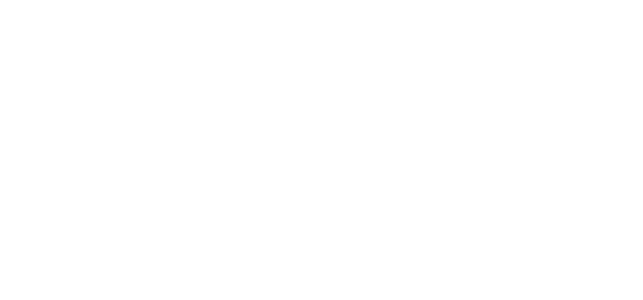
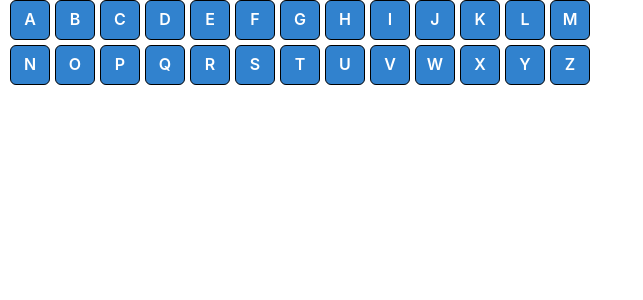
Before and after one commit to klekwedge/guess-the-word, a React (Vite) app: page / in a window 1280 px wide. Shown: the top 300 px of the page, without its empty margins (0-643 px from the left). Built offline with nearby package versions, Linux system fonts and the light colour scheme.

Commit message:
feat: add LetterList and Letter

```diff
--- a/package.json
+++ b/package.json
@@ -12,10 +12,12 @@
     "@chakra-ui/react": "^2.4.1",
     "@emotion/react": "^11.10.5",
     "@emotion/styled": "^11.10.5",
+    "@types/uuid": "^8.3.4",
     "framer-motion": "^7.6.7",
     "react": "^18.2.0",
     "react-dom": "^18.2.0",
-    "sass": "^1.56.1"
+    "sass": "^1.56.1",
+    "uuid": "^9.0.0"
   },
   "devDependencies": {
     "@types/react": "^18.0.24",
--- a/src/components/App/App.tsx
+++ b/src/components/App/App.tsx
@@ -1,8 +1,12 @@
-import { useState } from "react";
+import LetterList from "../LetterList/LetterList";
 import "./App.scss";
 
 function App() {
-  return <div className="App"></div>;
+  return (
+    <div className="App">
+      <LetterList />
+    </div>
+  );
 }
 
 export default App;
--- /dev/null
+++ b/src/components/Letter/Letter.tsx
@@ -0,0 +1,13 @@
+import { Button } from "@chakra-ui/react";
+
+interface LetterProps {
+  letter: string;
+}
+
+export default function Letter({ letter }: LetterProps) {
+  return (
+    <Button w="10px" colorScheme="blue" border="1px solid black">
+      {letter.toUpperCase()}
+    </Button>
+  );
+}
--- /dev/null
+++ b/src/components/LetterList/LetterList.tsx
@@ -0,0 +1,50 @@
+import { Box, Flex } from "@chakra-ui/react";
+import { v4 as uuidv4 } from "uuid";
+import Letter from "../Letter/Letter";
+
+const KEYS = [
+  "a",
+  "b",
+  "c",
+  "d",
+  "e",
+  "f",
+  "g",
+  "h",
+  "i",
+  "j",
+  "k",
+  "l",
+  "m",
+  "n",
+  "o",
+  "p",
+  "q",
+  "r",
+  "s",
+  "t",
+  "u",
+  "v",
+  "w",
+  "x",
+  "y",
+  "z",
+];
+
+export default function LetterList() {
+  return (
+    <Box h="100vh" m='auto'>
+      <Flex
+        gap="5px"
+        justifyContent="center"
+        alignItems="center"
+        maxW="600px"
+        wrap="wrap"
+      >
+        {KEYS.map((letter) => (
+          <Letter key={uuidv4()} letter={letter} />
+        ))}
+      </Flex>
+    </Box>
+  );
+}
```
Also changed, not shown: src/main.tsx (+8 -8 lines), 1 other file (tests, documents, lock files or other folders).
